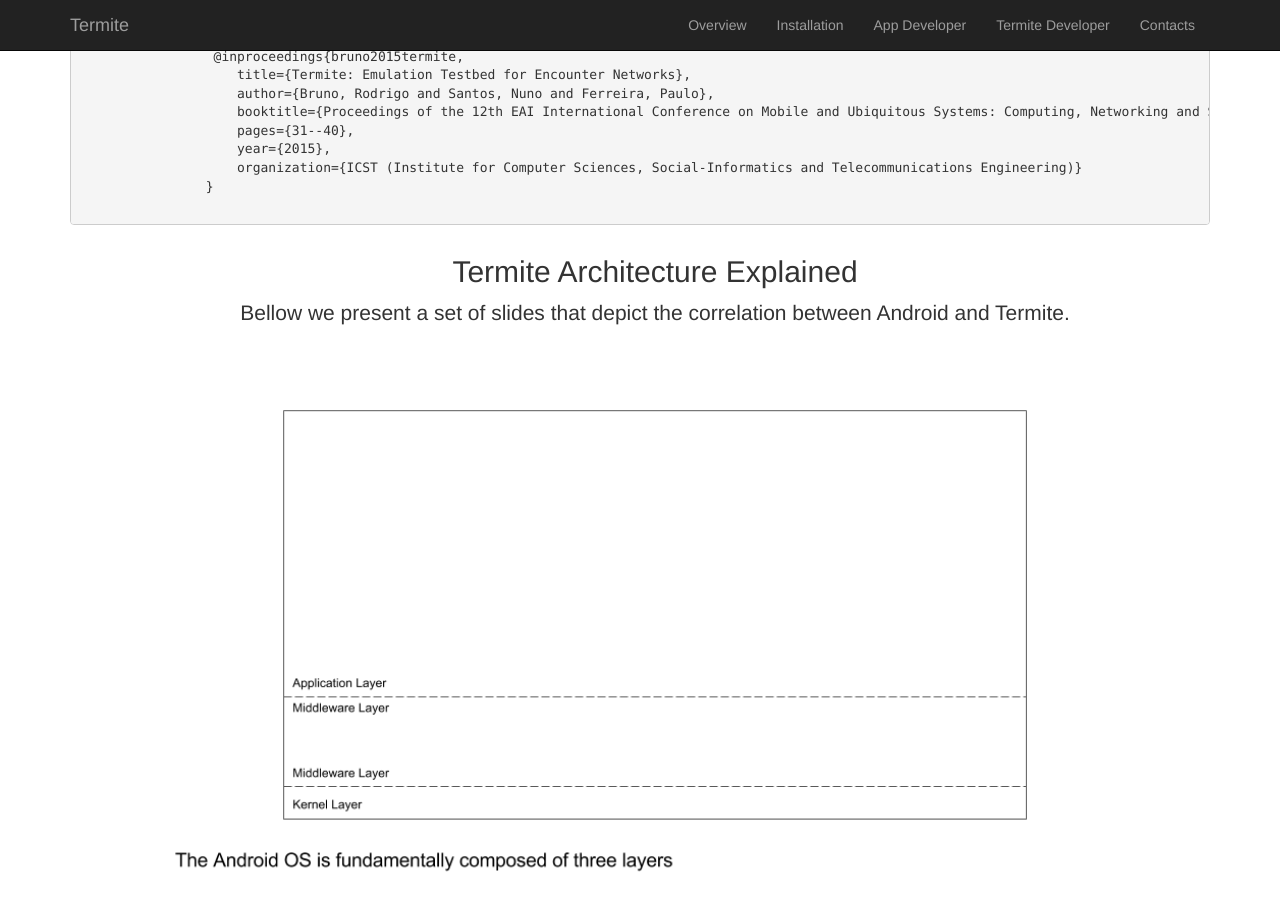
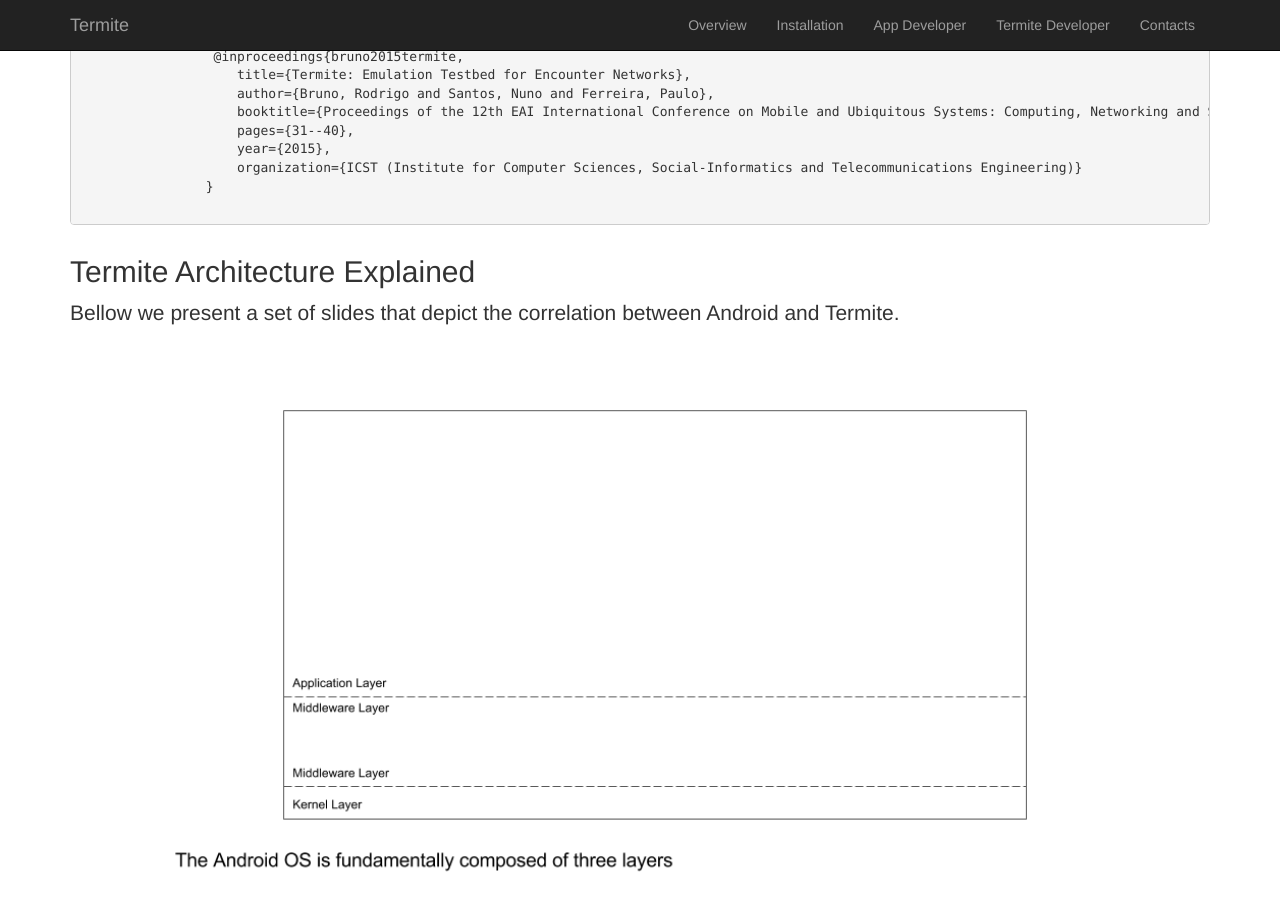
Before and after one commit to etraudonun/termite, a Jekyll site: the page architecture.html, which Jekyll copies as it is, in a window 1280 px wide and 900 px high, scrolled down 700 px. Built offline with Jekyll 4.4.1, drawn with Linux system fonts in a browser that asks for light colours.

Commit message:
Update architecture.html

```diff
--- a/architecture.html
+++ b/architecture.html
@@ -110,16 +110,17 @@
                 }
                 </pre></div>
             </div>
+
+            <hr class="featurette-divider">
+
+            <div class="col-md-12">
+                <h2>Termite Architecture Explained</h2>
+                <p class="lead">
+                    Bellow we present a set of slides that depict the correlation between Android and Termite.
+                </p>
+            </div>
         </div>
 
-    <section class="container content-section text-center">
-        <div class="col-md-12">
-            <h2>Termite Architecture Explained</h2>
-            <p class="lead">
-                Bellow we present a set of slides that depict the correlation between Android and Termite.
-            </p>
-        </div>
-    </section>
 
     <!-- Wrapper for slides -->
     <div class="container content-section text-center">
```
